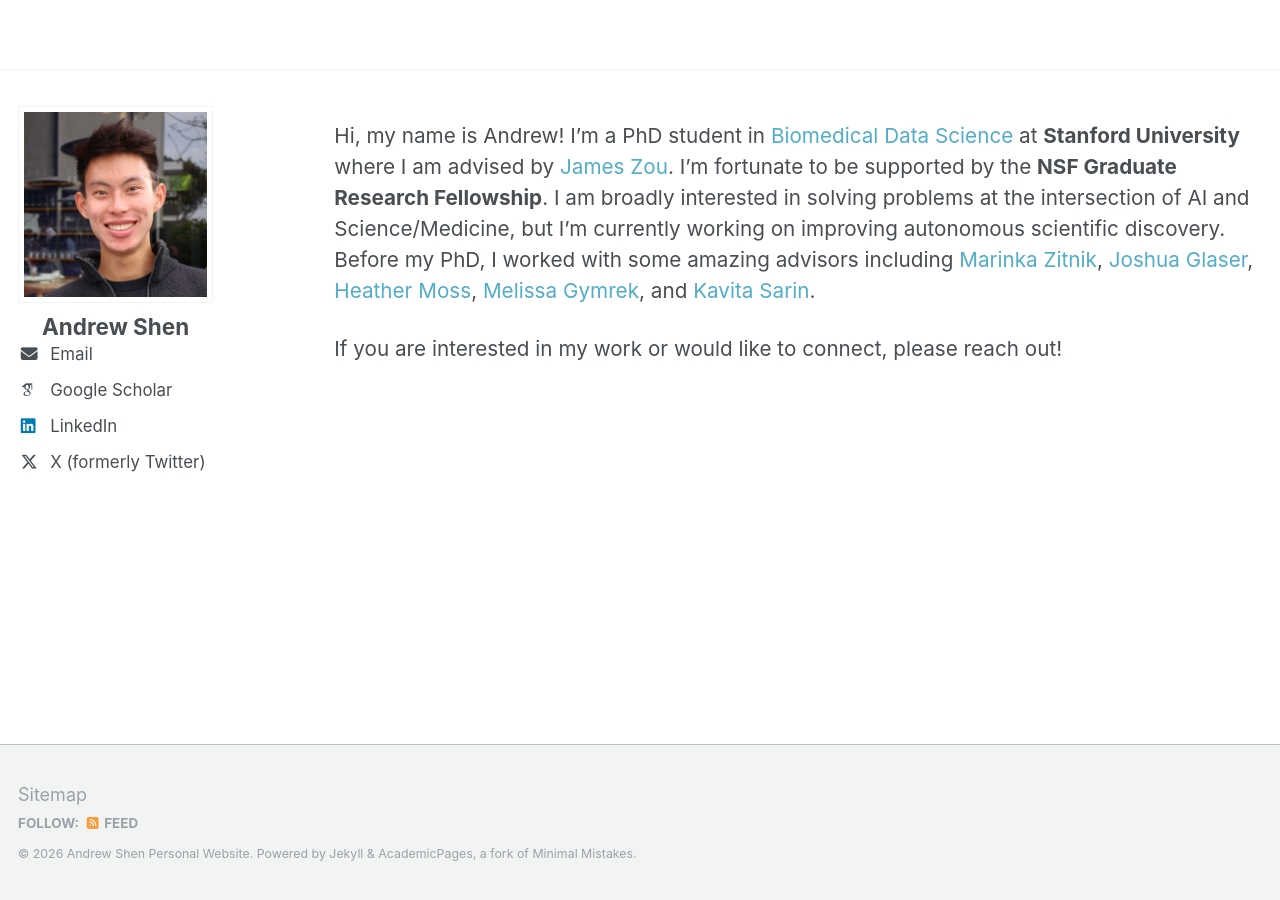
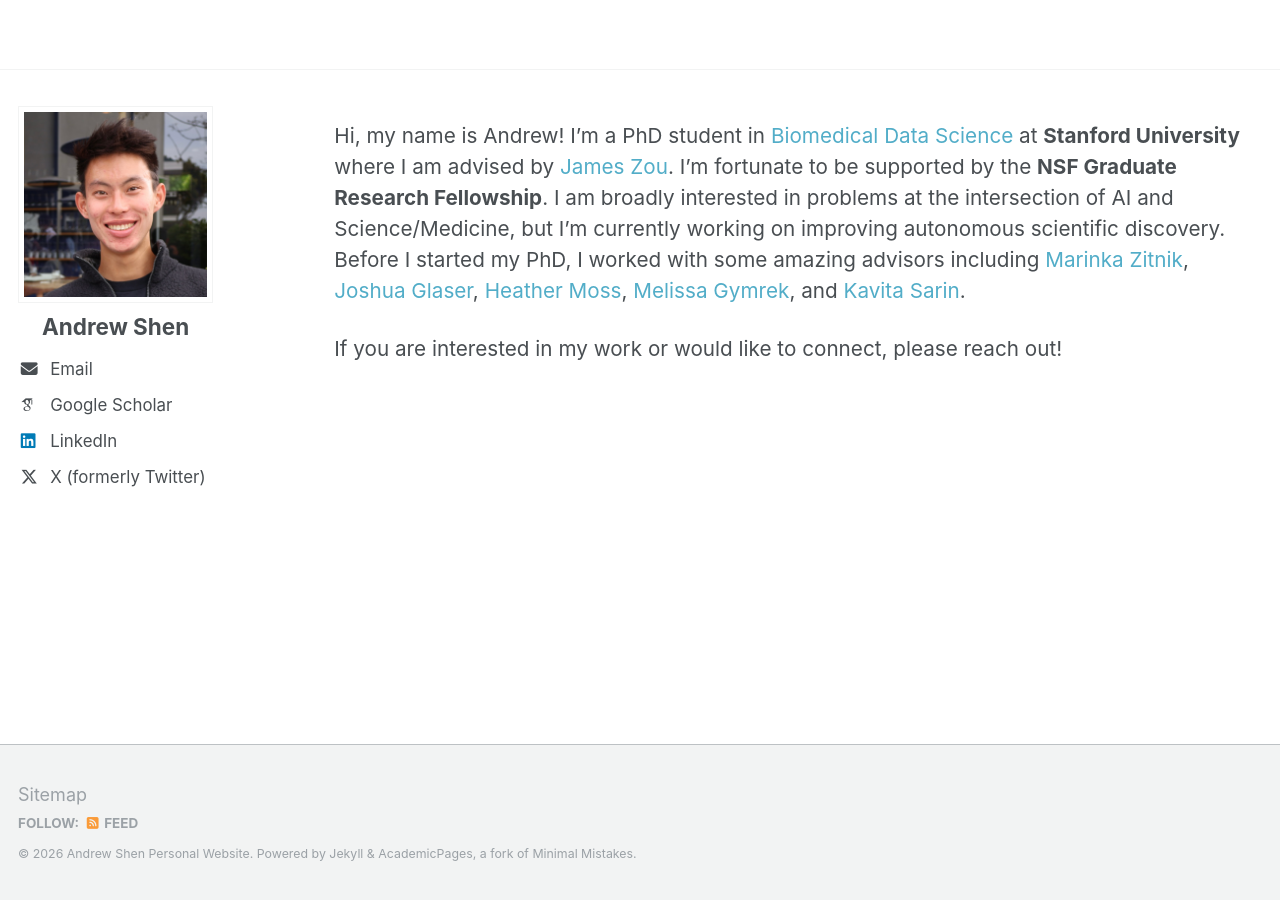
Before and after one commit to andrew7shen/andrew7shen.github.io, a Jekyll site: the page built from _pages/about.md, in a window 1280 px wide. Built offline with Jekyll 4.4.1, drawn with Linux system fonts in a browser that asks for light colours; some web fonts are replaced.

Commit message:
formatting fix

```diff
--- a/_pages/about.md
+++ b/_pages/about.md
@@ -9,7 +9,7 @@ redirect_from:
 
 <!--***I will be attending ICLR 2025 in Singapore to give an oral presentation on our work developing a foundation model for phylogenetics at the [LMRL Workshop](https://www.lmrl.org/)!***-->
 
-Hi, my name is Andrew! I'm a PhD student in [Biomedical Data Science](https://dbds.stanford.edu/) at **Stanford University** where I am advised by [James Zou](https://www.james-zou.com/). I'm fortunate to be supported by the **NSF Graduate Research Fellowship**. I am broadly interested in solving problems at the intersection of AI and Science/Medicine, but I'm currently working on improving autonomous scientific discovery. Before my PhD, I worked with some amazing advisors including [Marinka Zitnik](https://zitniklab.hms.harvard.edu/), [Joshua Glaser](https://glaserlab.github.io/), [Heather Moss](https://med.stanford.edu/mosslab/current-team.html#current_team), [Melissa Gymrek](https://gymreklab.com/), and [Kavita Sarin](https://sarinlab.stanford.edu/).
+Hi, my name is Andrew! I'm a PhD student in [Biomedical Data Science](https://dbds.stanford.edu/) at **Stanford University** where I am advised by [James Zou](https://www.james-zou.com/). I'm fortunate to be supported by the **NSF Graduate Research Fellowship**. I am broadly interested in problems at the intersection of AI and Science/Medicine, but I'm currently working on improving autonomous scientific discovery. Before I started my PhD, I worked with some amazing advisors including [Marinka Zitnik](https://zitniklab.hms.harvard.edu/), [Joshua Glaser](https://glaserlab.github.io/), [Heather Moss](https://med.stanford.edu/mosslab/current-team.html#current_team), [Melissa Gymrek](https://gymreklab.com/), and [Kavita Sarin](https://sarinlab.stanford.edu/).
 
 If you are interested in my work or would like to connect, please reach out!
 
--- a/_sass/_sidebar.scss
+++ b/_sass/_sidebar.scss
@@ -180,6 +180,7 @@
   @include breakpoint($large) {
     display: block;
     text-align: center;
+    margin-top: 15px;
 
     .author__urls {
       display: inline-block;
```
